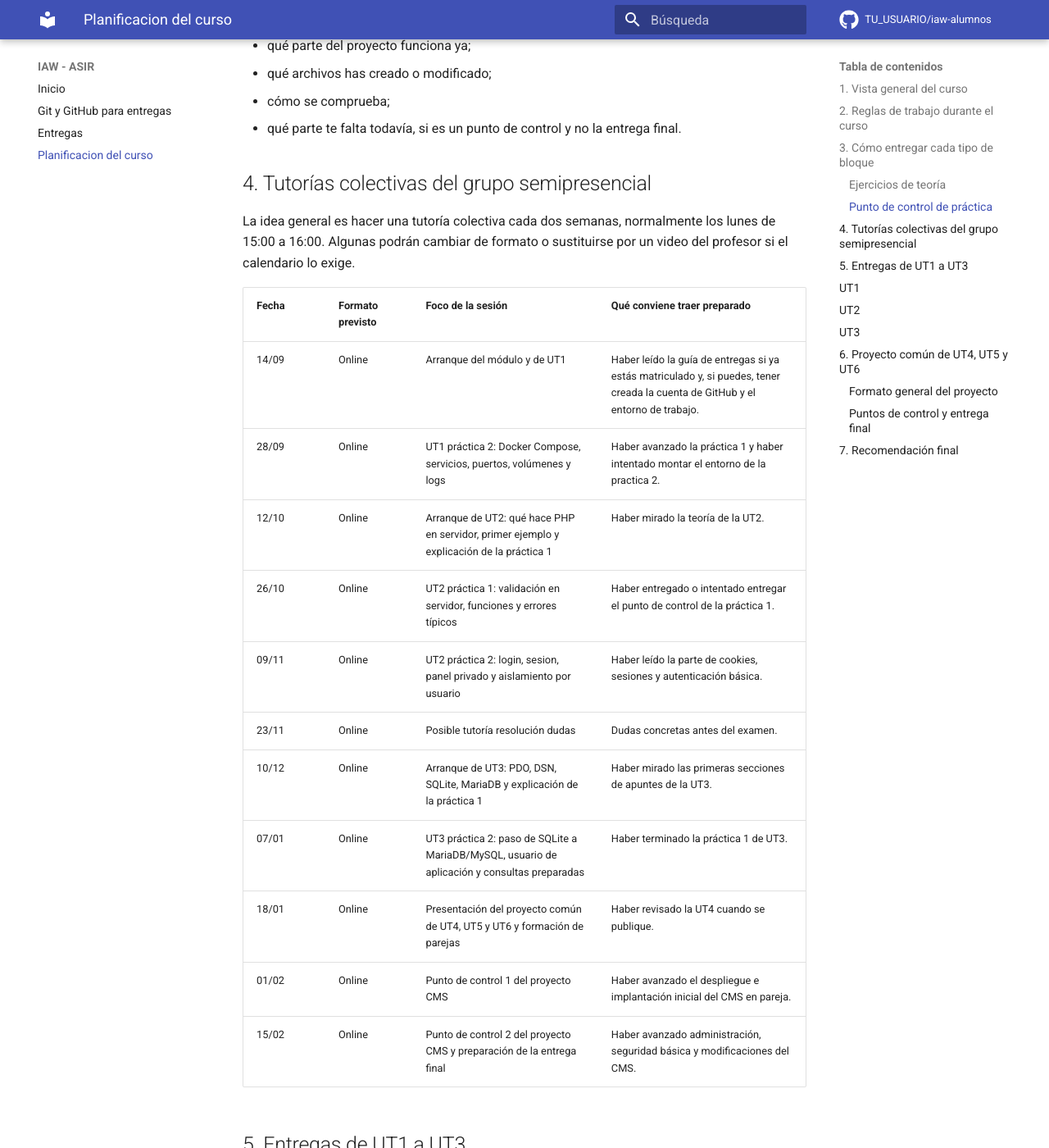
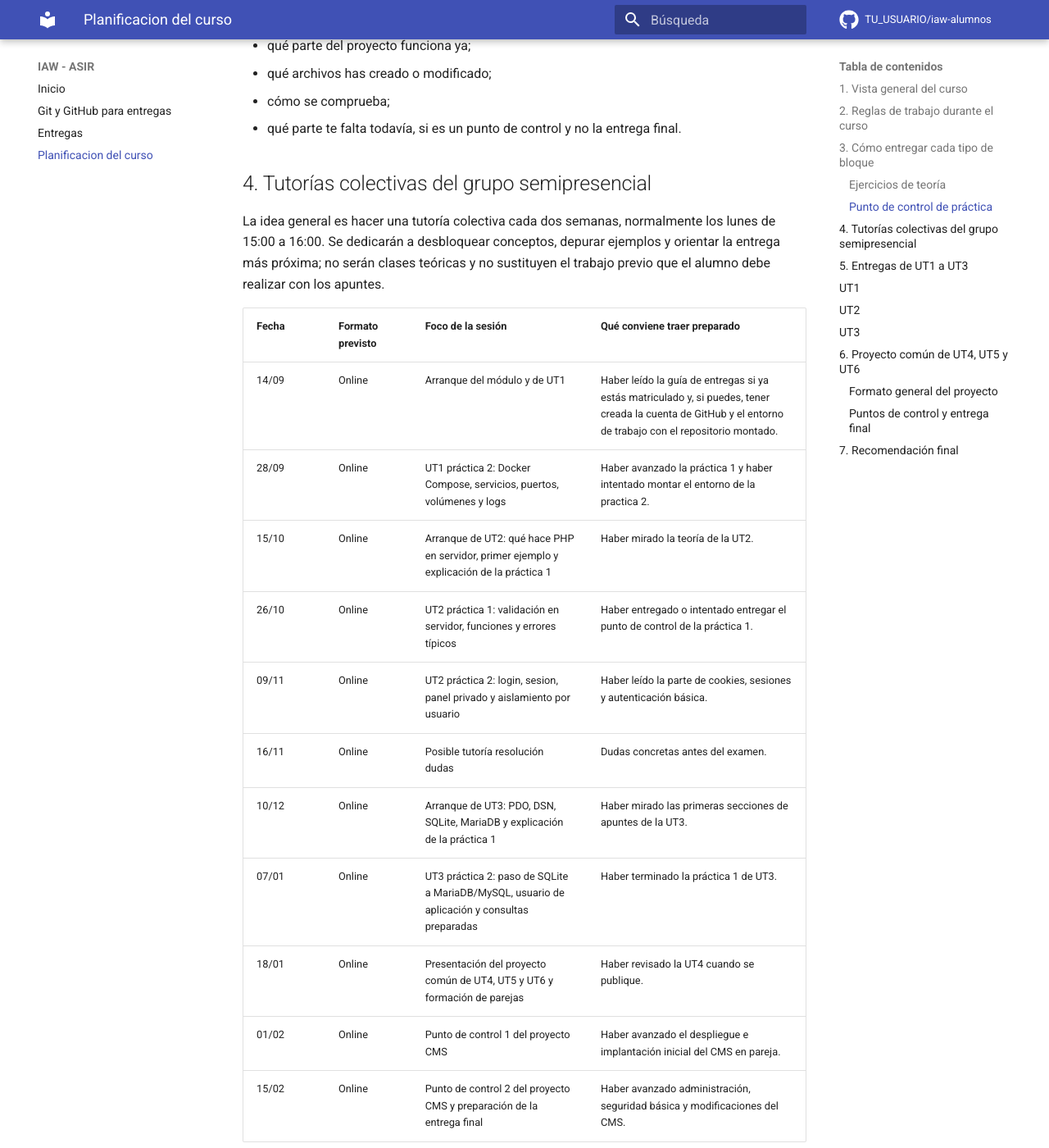
Before and after one commit to victoria-nr/iaw-alumnos, an MkDocs documentation site: the page built from docs/planificacion.md, in a window 1280 px wide and 1400 px high, scrolled down 2446 px. Shown: the whole window at 82% size. Built offline with MkDocs 1.6.1 and Material for MkDocs 9.7.7, drawn with Linux system fonts in a browser that asks for light colours; comment, search, counter and statistics services are not loaded; some of the changed text lies outside the part shown.

Commit message:
Añadida URL repo plantilla y cambios fechas en planificación

```diff
--- a/docs/planificacion.md
+++ b/docs/planificacion.md
@@ -75,16 +75,16 @@ En una entrega de práctica debe quedar claro:
 
 ## 4. Tutorías colectivas del grupo semipresencial
 
-La idea general es hacer una tutoría colectiva cada dos semanas, normalmente los lunes de 15:00 a 16:00. Algunas podrán cambiar de formato o sustituirse por un video del profesor si el calendario lo exige.
+La idea general es hacer una tutoría colectiva cada dos semanas, normalmente los lunes de 15:00 a 16:00. Se dedicarán a desbloquear conceptos, depurar ejemplos y orientar la entrega más próxima; no serán clases teóricas y no sustituyen el trabajo previo que el alumno debe realizar con los apuntes.
 
 | Fecha | Formato previsto | Foco de la sesión | Qué conviene traer preparado |
 |---|---|---|---|
-| 14/09 | Online | Arranque del módulo y de UT1 | Haber leído la guía de entregas si ya estás matriculado y, si puedes, tener creada la cuenta de GitHub y el entorno de trabajo. |
+| 14/09 | Online | Arranque del módulo y de UT1 | Haber leído la guía de entregas si ya estás matriculado y, si puedes, tener creada la cuenta de GitHub y el entorno de trabajo con el repositorio montado. |
 | 28/09 | Online | UT1 práctica 2: Docker Compose, servicios, puertos, volúmenes y logs | Haber avanzado la práctica 1 y haber intentado montar el entorno de la practica 2. |
-| 12/10 | Online | Arranque de UT2: qué hace PHP en servidor, primer ejemplo y explicación de la práctica 1 | Haber mirado la teoría de la UT2. |
+| 15/10 | Online | Arranque de UT2: qué hace PHP en servidor, primer ejemplo y explicación de la práctica 1 | Haber mirado la teoría de la UT2. |
 | 26/10 | Online | UT2 práctica 1: validación en servidor, funciones y errores típicos | Haber entregado o intentado entregar el punto de control de la práctica 1. |
 | 09/11 | Online | UT2 práctica 2: login, sesion, panel privado y aislamiento por usuario | Haber leído la parte de cookies, sesiones y autenticación básica. |
-| 23/11 | Online | Posible tutoría resolución dudas | Dudas concretas antes del examen. |
+| 16/11 | Online | Posible tutoría resolución dudas | Dudas concretas antes del examen. |
 | 10/12 | Online | Arranque de UT3: PDO, DSN, SQLite, MariaDB y explicación de la práctica 1 | Haber mirado las primeras secciones de apuntes de la UT3. |
 | 07/01 | Online | UT3 práctica 2: paso de SQLite a MariaDB/MySQL, usuario de aplicación y consultas preparadas | Haber terminado la práctica 1 de UT3. |
 | 18/01 | Online  | Presentación del proyecto común de UT4, UT5 y UT6 y formación de parejas | Haber revisado la UT4 cuando se publique. |
```
Also changed, not shown: other parts of docs/planificacion.md (+1 -1 lines), docs/entregas.md (+1 -1 lines).
